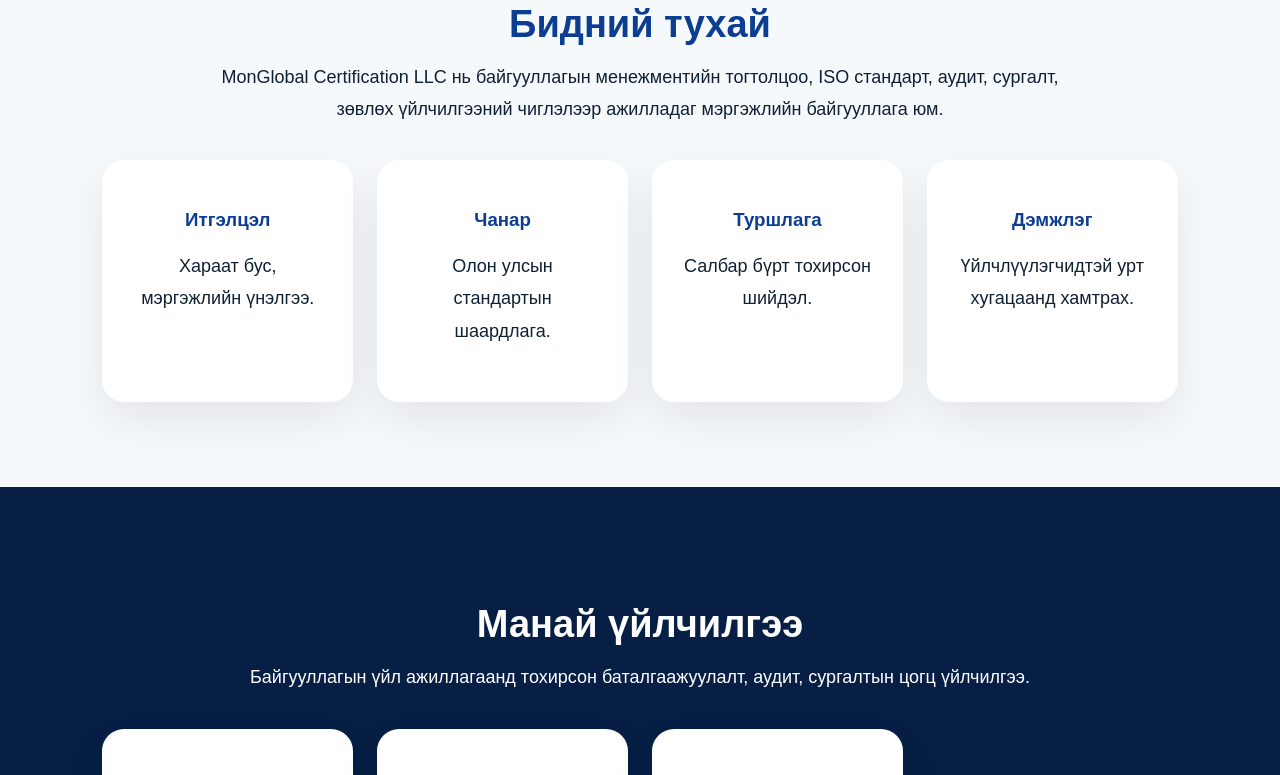
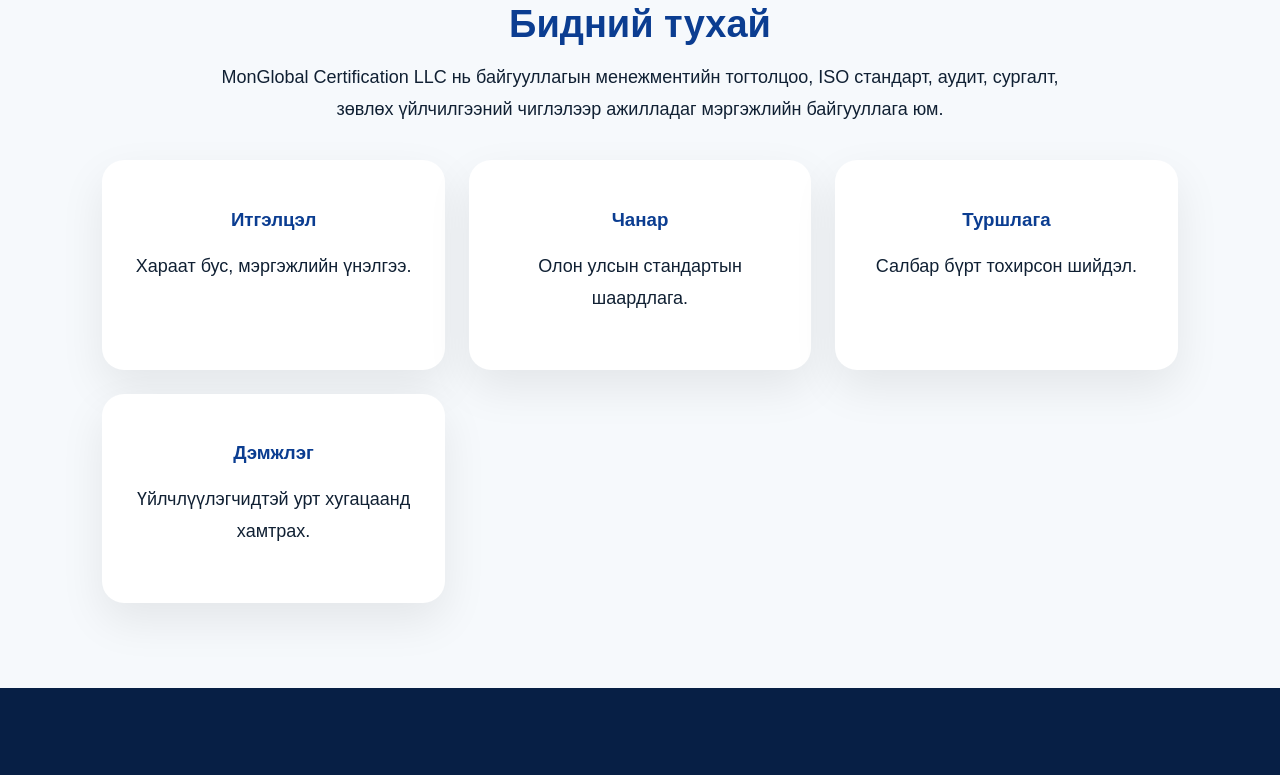
Before and after one commit to Marquenc/monglobal-website, a plain HTML site: page index.html in a window 1280 px wide. Shown: the part 898-1673 px from the top of the page. Drawn offline with Linux system fonts and the light colour scheme.

Commit message:
Update index.html

```diff
--- a/index.html
+++ b/index.html
@@ -41,7 +41,7 @@
 .section p{max-width:850px;margin:0 auto 25px;line-height:1.8;font-size:18px}
 
 .cards{
-  display:grid;grid-template-columns:repeat(4,1fr);
+  display:grid;grid-template-columns:repeat(3,1fr);
   gap:24px;margin-top:35px
 }
 .card{
```
